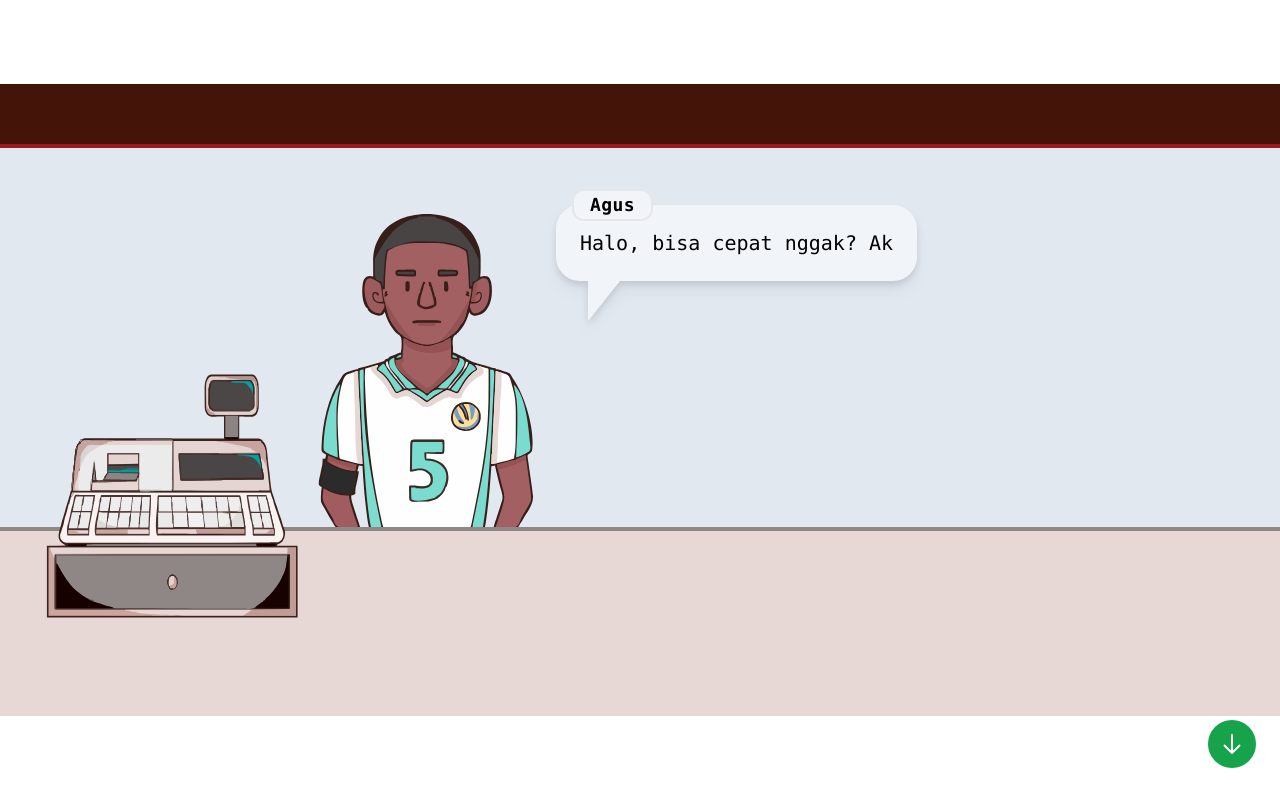
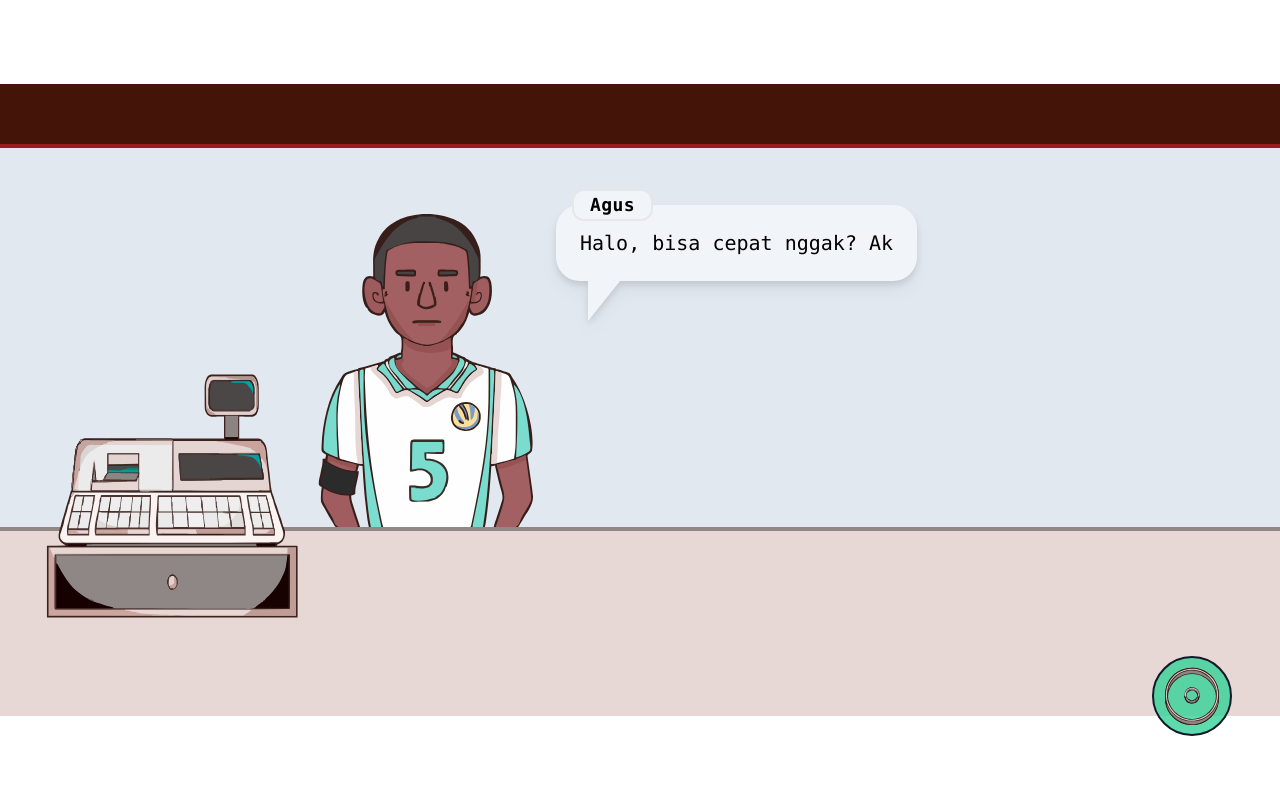
Before and after one commit to Diky-Without-C/Donut-Craze, a React (Vite) app: page / in a window 1280 px wide. Both pictures are taken after a click on the button "MULAI". Shown: the top 800 px of the page. Built offline with nearby package versions, Linux system fonts and the light colour scheme.

Commit message:
feat: new transition page

```diff
--- a/src/components/Arrow/index.tsx
+++ /dev/null
@@ -1,34 +0,0 @@
-import { ComponentProps } from "react";
-
-interface ArrowProps extends ComponentProps<"button"> {
-  direction: "top" | "bottom";
-}
-
-export default function Arrow({ direction, className, ...props }: ArrowProps) {
-  const directions = {
-    top: "rotate-0",
-    bottom: "rotate-180",
-  };
-
-  return (
-    <button
-      {...props}
-      className={`${className} absolute bottom-0 right-0 z-[9999] flex size-12 -translate-x-1/2 -translate-y-2/3 items-center justify-center rounded-full bg-green-600 transition-all duration-500`}
-    >
-      <svg
-        xmlns="http://www.w3.org/2000/svg"
-        fill="none"
-        viewBox="0 0 24 24"
-        strokeWidth={2}
-        stroke="currentColor"
-        className={`${directions[direction]} size-6 text-white transition-all duration-500`}
-      >
-        <path
-          strokeLinecap="round"
-          strokeLinejoin="round"
-          d="M4.5 10.5 12 3m0 0 7.5 7.5M12 3v18"
-        />
-      </svg>
-    </button>
-  );
-}
--- /dev/null
+++ b/src/components/Button/index.tsx
@@ -0,0 +1,19 @@
+import { ComponentProps } from "react";
+import Overlay from "@components/Overlay";
+import { useImageStore } from "@services/stores/assetsStore";
+
+interface ButtonProps extends ComponentProps<"button"> {}
+
+export default function Button({ className, ...props }: ButtonProps) {
+  const { images } = useImageStore();
+  const { MolderImage } = images as { MolderImage: string };
+
+  return (
+    <button
+      {...props}
+      className={`${className} absolute bottom-0 right-0 z-[9999] flex size-20 -translate-x-12 -translate-y-16 items-center justify-center rounded-full border-2 border-gray-900 bg-emerald-400/80 px-2`}
+    >
+      <Overlay src={MolderImage} className="p-2"></Overlay>
+    </button>
+  );
+}
--- /dev/null
+++ b/src/layouts/Scenes/Transition.tsx
@@ -0,0 +1,19 @@
+import { useEffect, useState } from "react";
+
+export default function Transition() {
+  const [isOpen, setIsOpen] = useState(false);
+
+  useEffect(() => {
+    setIsOpen(true);
+    const closeTimeout = setTimeout(() => {
+      setIsOpen(false);
+    }, 600);
+    return () => clearTimeout(closeTimeout);
+  }, []);
+
+  return (
+    <section
+      className={`${isOpen ? "translate-x-0" : "translate-x-full"} absolute z-[99999] h-full w-full bg-black transition-all duration-300`}
+    ></section>
+  );
+}
--- a/src/layouts/Scenes/index.tsx
+++ b/src/layouts/Scenes/index.tsx
@@ -1,58 +1,54 @@
 import { useEffect, useRef, useState } from "react";
 import { DndContext } from "@dnd-kit/core";
 import useDragHandlers from "@hooks/useDragHandlers";
+import Button from "@components/Button";
 import CashierArea from "./CashierArea";
 import FriyingArea from "./FriyingArea";
 import PackingArea from "./PackingArea";
 import ToppingArea from "./ToppingArea";
-import Arrow from "@components/Arrow";
+import Transition from "./transition";
 
 export default function Scene() {
   const [isOnPantry, setIsOnPantry] = useState(false);
+  const [shouldShowPantry, setShouldShowPantry] = useState(false);
+  const [transitionKey, setTransitionKey] = useState(0);
+
+  const pantryRef = useRef<HTMLDivElement | null>(null);
+  const sceneRef = useRef<HTMLDivElement | null>(null);
+
   const { handleDragEnd, handleDragMove } = useDragHandlers();
 
-  const pantryAreaRef = useRef<HTMLDivElement | null>(null);
-  const sceneRef = useRef<HTMLDivElement | null>(null);
+  const togglePantryView = () => {
+    setIsOnPantry((prev) => !prev);
+    setTransitionKey((prev) => prev + 1);
+
+    const timeout = setTimeout(() => {
+      setShouldShowPantry(!isOnPantry);
+    }, 600);
+
+    return () => clearTimeout(timeout);
+  };
 
   useEffect(() => {
-    const scrollToMiddle = () => {
-      if (pantryAreaRef.current) {
-        const middlePosition = pantryAreaRef.current.scrollWidth / 3;
-        pantryAreaRef.current.scrollLeft = middlePosition;
-      }
-    };
-    if (isOnPantry) scrollToMiddle();
-
-    const scrollVertical = () => {
-      if (sceneRef.current) {
-        const targetScroll = isOnPantry ? sceneRef.current.scrollHeight : 0;
-
-        sceneRef.current.scrollTo({
-          top: targetScroll,
-          behavior: "smooth",
-        });
-      }
-    };
-    scrollVertical();
+    if (isOnPantry && pantryRef.current) {
+      const middle = pantryRef.current.scrollWidth / 3;
+      pantryRef.current.scrollLeft = middle;
+    }
   }, [isOnPantry]);
 
   useEffect(() => {
-    const pantry = pantryAreaRef.current;
-
+    const pantry = pantryRef.current;
     if (!pantry) return;
 
-    const handleWheel = (e: WheelEvent) => {
+    const onWheel = (e: WheelEvent) => {
       if (isOnPantry && e.deltaY !== 0) {
         e.preventDefault();
         pantry.scrollLeft += e.deltaY;
       }
     };
 
-    pantry.addEventListener("wheel", handleWheel, { passive: false });
-
-    return () => {
-      pantry.removeEventListener("wheel", handleWheel);
-    };
+    pantry.addEventListener("wheel", onWheel, { passive: false });
+    return () => pantry.removeEventListener("wheel", onWheel);
   }, [isOnPantry]);
 
   return (
@@ -61,12 +57,17 @@ export default function Scene() {
         ref={sceneRef}
         className="relative h-[calc(100%-4rem)] w-full overflow-hidden"
       >
-        <section className="relative h-full w-full">
+        {transitionKey > 0 && <Transition key={transitionKey} />}
+
+        <section
+          className={`${shouldShowPantry ? "hidden" : "block"} relative h-full w-full`}
+        >
           <CashierArea />
         </section>
+
         <section
-          ref={pantryAreaRef}
-          className="scrollbar relative flex h-full w-full overflow-x-auto"
+          ref={pantryRef}
+          className="scrollbar relative h-full w-full overflow-x-auto"
         >
           <section className="ceramic-pattern absolute flex min-h-full w-[300%] overflow-hidden">
             <FriyingArea />
@@ -76,10 +77,7 @@ export default function Scene() {
         </section>
       </section>
 
-      <Arrow
-        onClick={() => setIsOnPantry((prev) => !prev)}
-        direction={isOnPantry ? "top" : "bottom"}
-      ></Arrow>
+      <Button onClick={togglePantryView} />
     </DndContext>
   );
 }
```
